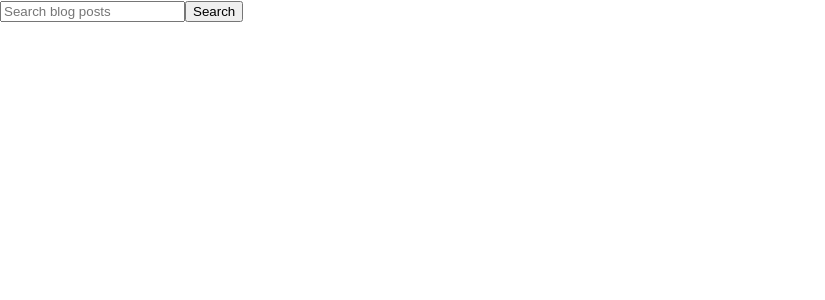
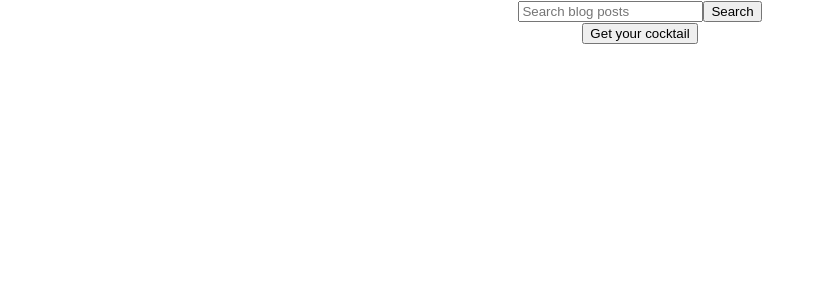
Before and after one commit to WildCodeSchool/2022-09-JS-Marseille-SNCF-P2-CocktailParty, a React (Create React App) app in the folder cocktailparty/: page / in a window 1280 px wide. Shown: the top 300 px of the page, without its empty margins (0-825 px from the left). Built offline with nearby package versions, Linux system fonts and the light colour scheme; the HTML template or start-up script is replaced by a standard one.

Commit message:
mise en place l'API
Co-authored-by: rosksan@hotmail.com <rosksan@hotmail.com>
Co-authored-by: BettyDetroit <BettyDetroit@users.noreply.github.com>

```diff
--- a/cocktailparty/public/index.html
+++ b/cocktailparty/public/index.html
@@ -9,9 +9,9 @@
       name="description"
       content="Web site created using create-react-app"
     />
-    <link rel="apple-touch-icon" href="%PUBLIC_URL%/logo192.png" />
 
-    <link rel="manifest" href="%PUBLIC_URL%/manifest.json" />
+
+
 
     <title>React App</title>
   </head>
--- a/cocktailparty/src/App.css
+++ b/cocktailparty/src/App.css
@@ -0,0 +1,3 @@
+body{
+    text-align: center;
+}
--- a/cocktailparty/src/App.js
+++ b/cocktailparty/src/App.js
@@ -1,13 +1,44 @@
-import SearchBar from './components/search/search';
+import SearchBar from './components/search/Search';
 import './App.css';
+import Cocktail from './components/Cocktail/Cocktail';
+import axios from 'axios';
+import React, { useState } from 'react';
+
+
+const firstDrink = {
+  strDrink: 'name',
+  strImageSource: "https://commons.wikimedia.org/wiki/File:Klassiche_Margarita.jpg",
+  strIngredient1: "Tequila",
+ };
 
 function App() {
+  const [drink, setDrink] = useState(firstDrink);
+
+  const getDrink = () => {
+
+    axios
+      .get('https://www.thecocktaildb.com/api/json/v1/1/search.php?s=margarita')
+
+      .then((response) => response.data)
+
+      .then((data) => {
+
+
+        console.log(data);
+      });
+
+  };
   return (
     <div>
 
      <SearchBar />
 
-
+     <Cocktail
+        strDrink={drink.strDrink}
+        strImageSource={drink.strImageSource}
+        strIngredient1={drink.strIngredient1}
+        getDrink={getDrink}
+      />
     </div>
   );
 }
--- /dev/null
+++ b/cocktailparty/src/components/Cocktail/Cocktail.js
@@ -0,0 +1,15 @@
+
+
+function Cocktail(props) {
+
+  return (
+
+    <div className="App">
+
+     <>
+      <button type="button" onClick={props.getDrink}>Get your cocktail</button>
+      </>
+    </div>
+  );
+}
+export default Cocktail;
--- a/cocktailparty/src/components/search/search.js
+++ b/cocktailparty/src/components/search/search.js
@@ -1,3 +1,4 @@
+
 import './style.css';
 
 const SearchBar = () => (
@@ -12,7 +13,10 @@ const SearchBar = () => (
             name="s"
         />
         <button type="submit">Search</button>
+
+
     </form>
 );
+//
 
 export default SearchBar;
```
Also changed, not shown: cocktailparty/src/images/cocktail-logo.png (added), cocktailparty/src/images/night-sunset.jpg (added).
